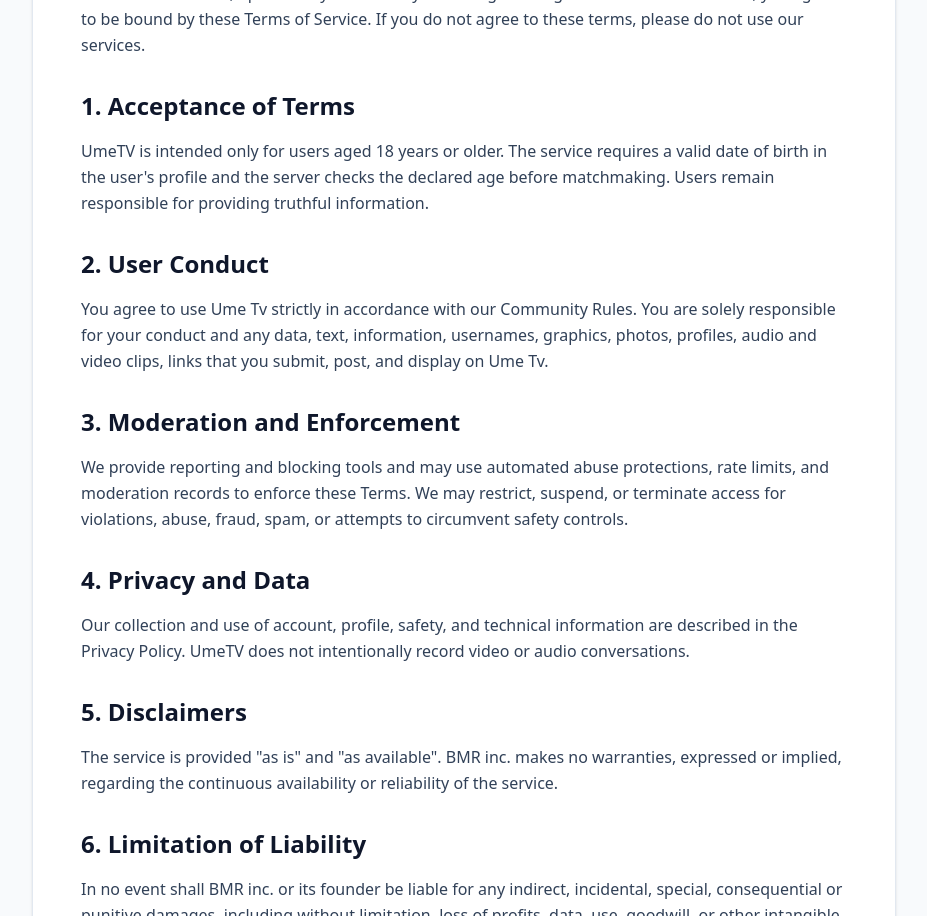
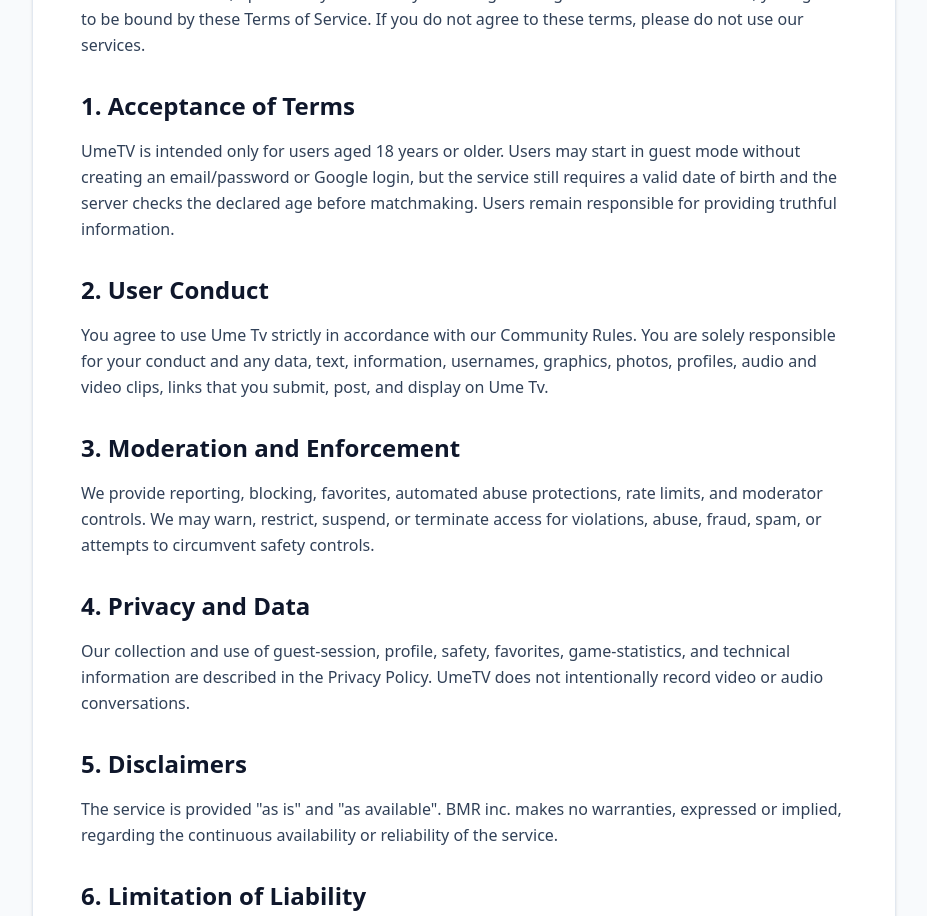
Before and after one commit to MohammedRiyashB/umetvchat, a React (Vite) app: page /terms in a window 1280 px wide. Shown: the part 320-1236 px from the top of the page, without its empty margins (176-1103 px from the left). Built offline with nearby package versions, Linux system fonts and the light colour scheme; no server answers.

Commit message:
Update privacy and terms for guest mode

```diff
--- a/src/components/Terms.tsx
+++ b/src/components/Terms.tsx
@@ -35,16 +35,16 @@
             </p>
 
             <h3 className="text-2xl font-bold text-slate-900 mt-8 mb-4">1. Acceptance of Terms</h3>
-            <p>UmeTV is intended only for users aged 18 years or older. The service requires a valid date of birth in the user's profile and the server checks the declared age before matchmaking. Users remain responsible for providing truthful information.</p>
+            <p>UmeTV is intended only for users aged 18 years or older. Users may start in guest mode without creating an email/password or Google login, but the service still requires a valid date of birth and the server checks the declared age before matchmaking. Users remain responsible for providing truthful information.</p>
 
             <h3 className="text-2xl font-bold text-slate-900 mt-8 mb-4">2. User Conduct</h3>
             <p>You agree to use Ume Tv strictly in accordance with our Community Rules. You are solely responsible for your conduct and any data, text, information, usernames, graphics, photos, profiles, audio and video clips, links that you submit, post, and display on Ume Tv.</p>
 
             <h3 className="text-2xl font-bold text-slate-900 mt-8 mb-4">3. Moderation and Enforcement</h3>
-            <p>We provide reporting and blocking tools and may use automated abuse protections, rate limits, and moderation records to enforce these Terms. We may restrict, suspend, or terminate access for violations, abuse, fraud, spam, or attempts to circumvent safety controls.</p>
+            <p>We provide reporting, blocking, favorites, automated abuse protections, rate limits, and moderator controls. We may warn, restrict, suspend, or terminate access for violations, abuse, fraud, spam, or attempts to circumvent safety controls.</p>
 
             <h3 className="text-2xl font-bold text-slate-900 mt-8 mb-4">4. Privacy and Data</h3>
-            <p>Our collection and use of account, profile, safety, and technical information are described in the Privacy Policy. UmeTV does not intentionally record video or audio conversations.</p>
+            <p>Our collection and use of guest-session, profile, safety, favorites, game-statistics, and technical information are described in the Privacy Policy. UmeTV does not intentionally record video or audio conversations.</p>
 
             <h3 className="text-2xl font-bold text-slate-900 mt-8 mb-4">5. Disclaimers</h3>
             <p>The service is provided "as is" and "as available". BMR inc. makes no warranties, expressed or implied, regarding the continuous availability or reliability of the service.</p>
```
